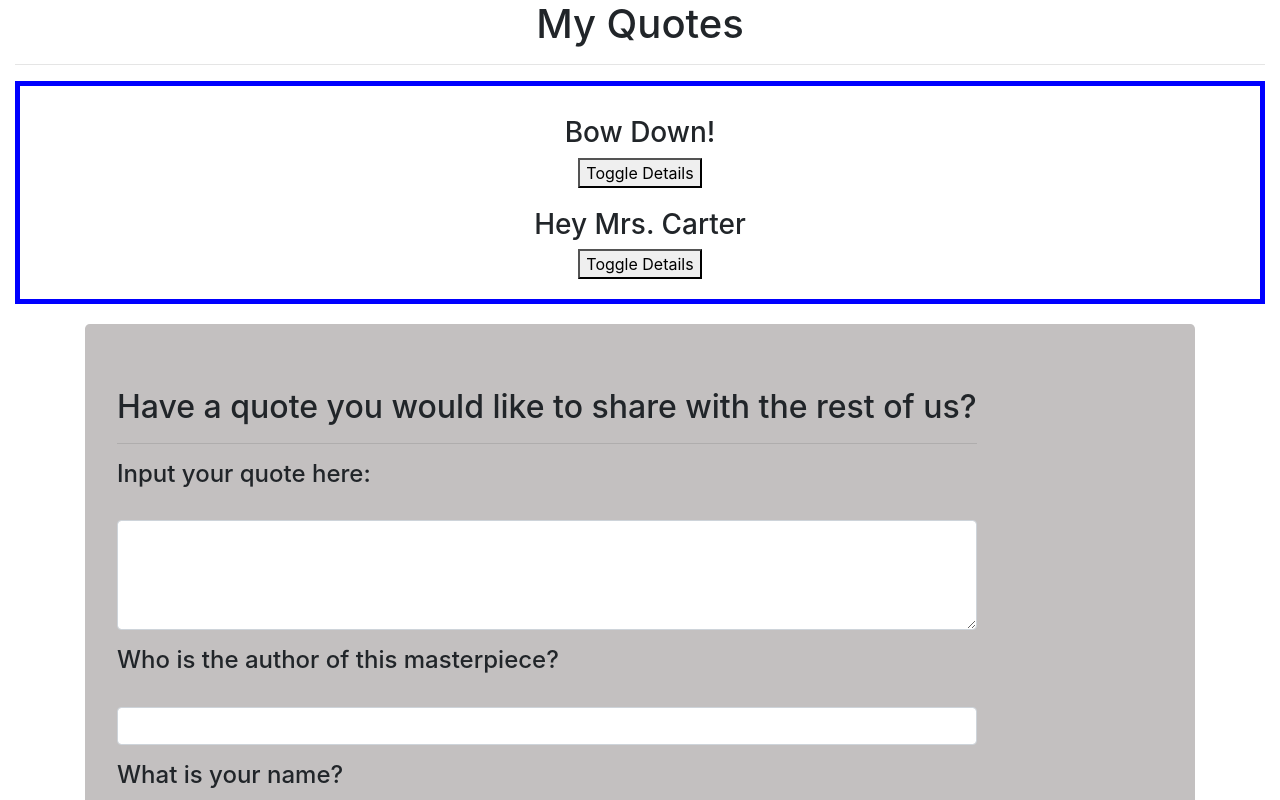
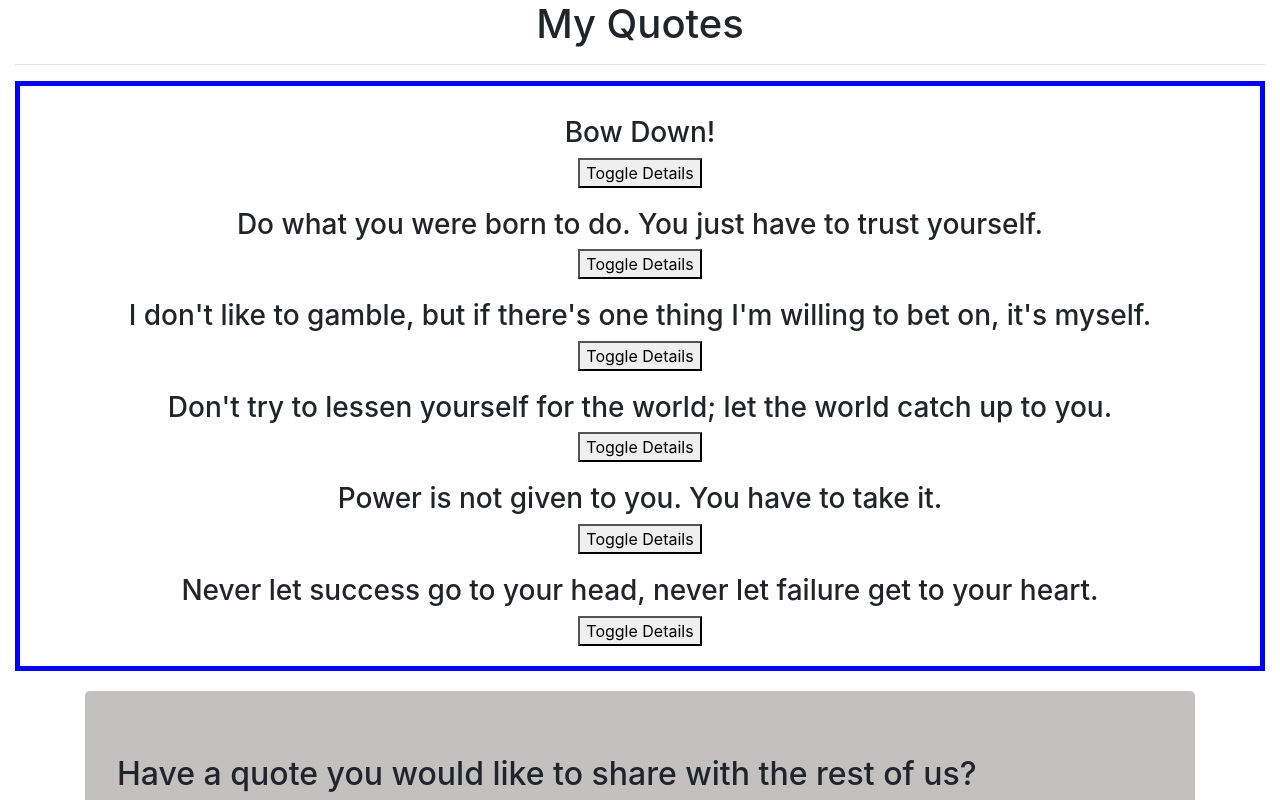
Before and after one commit to audreynjiraini/quotes, an Angular app: page / in a window 1280 px wide. Shown: the top 800 px of the page. Built offline with nearby package versions, Linux system fonts and the light colour scheme.

Commit message:
add more default quotes

```diff
--- a/src/app/quote/quote.component.ts
+++ b/src/app/quote/quote.component.ts
@@ -9,8 +9,12 @@ import { Quote } from '../quote';
 export class QuoteComponent implements OnInit {
 
   quotes: Quote[] = [
-    new Quote(1, 'Bow Down!', 'Beyonce', new Date(2019,7,16), 'Audrey'),
-    new Quote(2, 'Hey Mrs. Carter', 'Beyonce', new Date(2019,7,17), 'Audrey')
+    new Quote(1, "Bow Down!", "Beyonce Giselle Knowles-Carter", new Date(2018,7,16), 'Audrey'),
+    new Quote(2, "Do what you were born to do. You just have to trust yourself.", "Beyonce Giselle Knowles-Carter", new Date(2018,7,17), 'Audrey'),
+    new Quote(3, "I don't like to gamble, but if there's one thing I'm willing to bet on, it's myself.", "Beyonce Giselle Knowles-Carter", new Date(2019,1,1), 'Audrey'),
+    new Quote(4, "Don't try to lessen yourself for the world; let the world catch up to you.", "Beyonce Giselle Knowles-Carter", new Date(2019,2,22), 'Audrey'),
+    new Quote(5, "Power is not given to you. You have to take it.", "Beyonce Giselle Knowles-Carter", new Date(2019,4,13), 'Audrey'),
+    new Quote(6, "Never let success go to your head, never let failure get to your heart.", "Beyonce Giselle Knowles-Carter", new Date(2019,7,17), 'Audrey'),
   ];
 
   toggleDetails(index){
```
